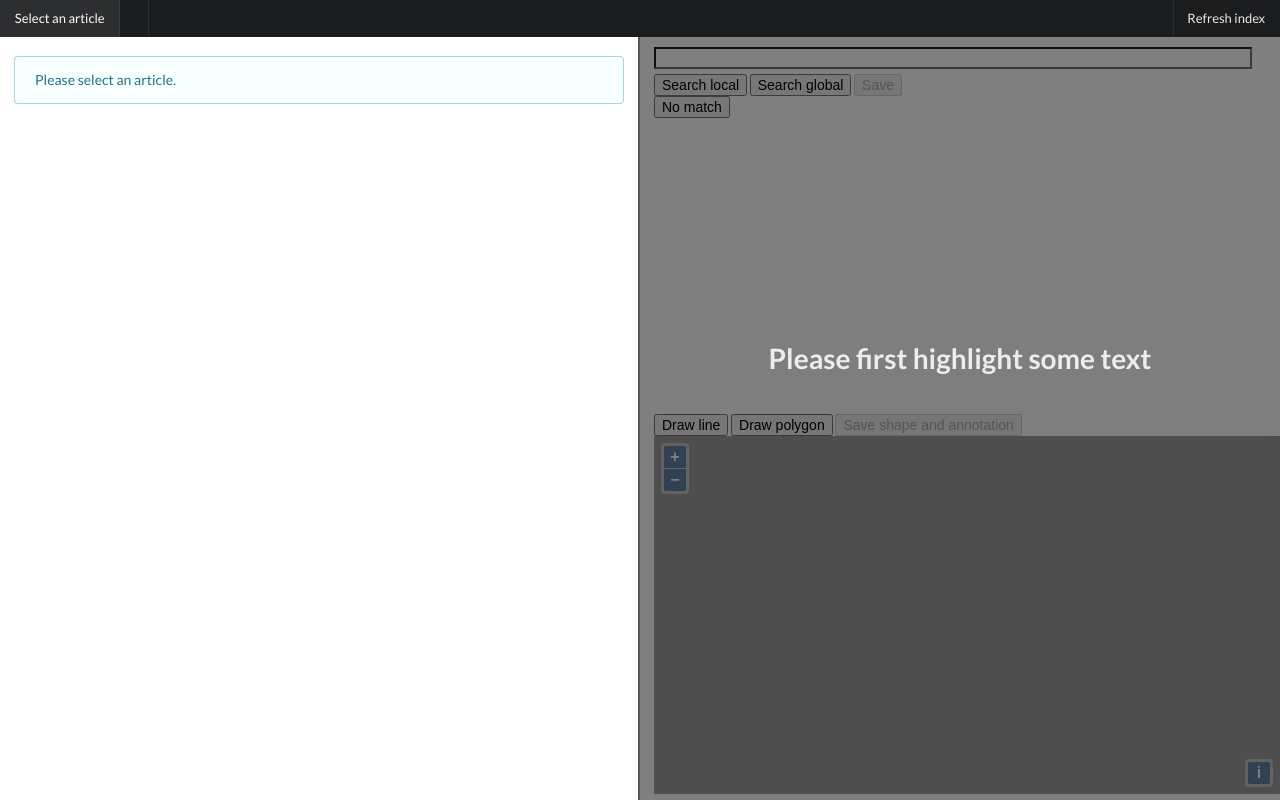
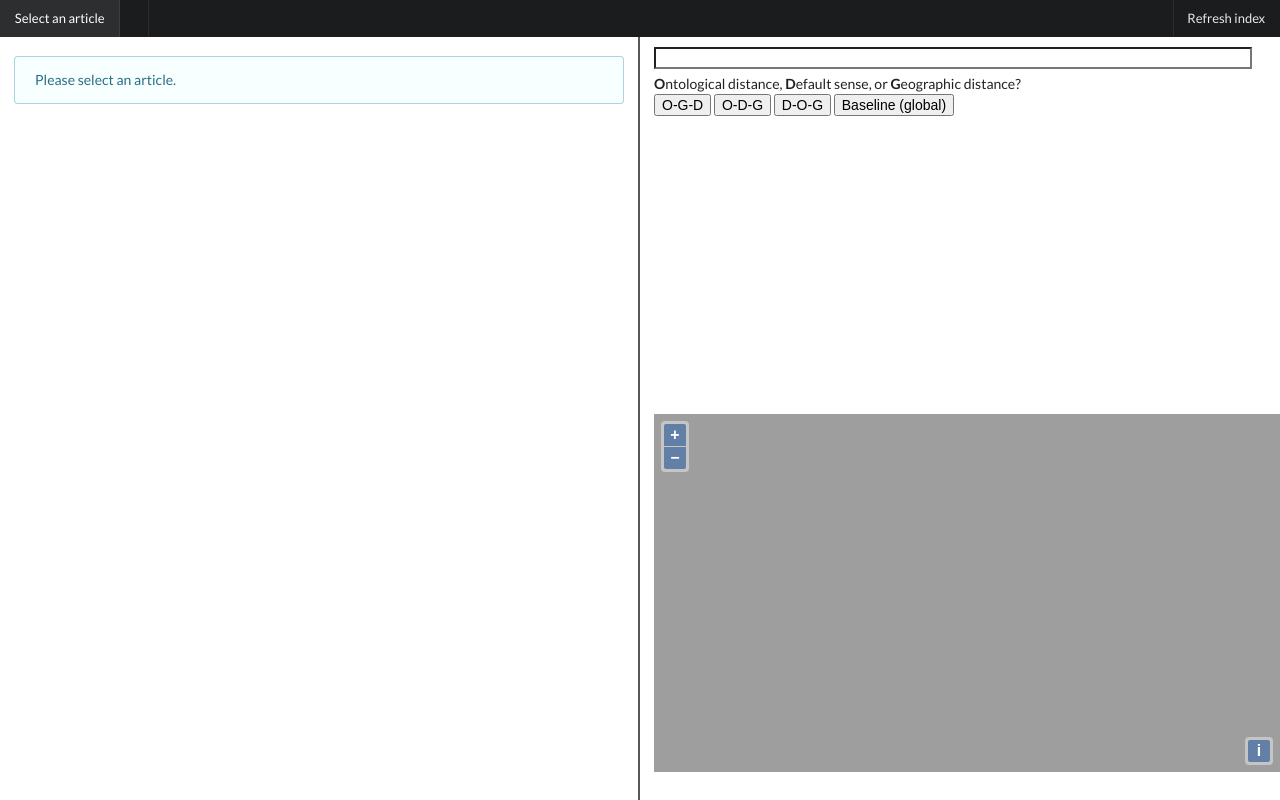
Before and after one commit to wafield/annotator, a Django app: page /evaluation/ in a window 1280 px wide. Run offline with Django 3.2, Linux system fonts and the light colour scheme; tables that the repository leaves empty hold one stand-in row (values such as "Sample post"); some libraries are stand-ins or nearby versions.

Commit message:
compare sorting strategies

```diff
--- a/annotator/views.py
+++ b/annotator/views.py
@@ -34,6 +34,8 @@ def update_index(request):
 
     for an in anno:
         doc = an.source
+        if not doc:
+            continue
         if doc.id not in segmented_docs: # identical behavior with get_doc
             segmented_docs[doc.id] = getTokens('<p>' + '</p><p>'.join(doc.get_sentences_annotated()) + '</p>')
         text = ''.join(segmented_docs[doc.id][an.start:an.end + 1])
--- a/static/js/main.js
+++ b/static/js/main.js
@@ -109,11 +109,19 @@ $(document).ready(function() {
         var id = this.getAttribute('data-id');
         loadDocument(id);
     });
-    $('body').on('click', '#search_nominatim', function(e) {
+    $('body').on('click', '.searchandrank', function(e) {
         e.preventDefault();
+		window.strategy = this.getAttribute('data-method');
+		window.ajaxRemaining = 2;
+		$('#search_results').html('Searching ...');
         var searchtext = $('#search_text').val();
-		searchLocal(searchtext);
-
+		searchInPrevious(searchtext);
+		searchLocal(searchtext, function() {
+			window.ajaxRemaining --;
+			if (window.ajaxRemaining <= 0) {
+				searchCallback();
+			}
+		});
     }).on('click', '#search_global', function(e) {
         e.preventDefault();
 		var text = $('#search_text').val();
@@ -198,7 +206,13 @@ $(document).ready(function() {
 
     $('body').on('click', '.place.item', function() {
         var place_id = this.getAttribute('data-place-id');
-        var geotext = window.searchResults[place_id].geotext;
+		var geotext = '';
+		for (var i = 0; i < window.searchResults.length; i ++) {
+			if (window.searchResults[i].place_id == place_id) {
+				geotext = window.searchResults[i].geotext;
+				break;
+			}
+		}
         showDetail(geotext);
         window.newHighlight.place_id = place_id;
         delete window.newHighlight.custom_place_id;
@@ -234,32 +248,8 @@ $(document).ready(function() {
 		window.newHighlight.rank = $(this).parent().children('.item').index($(this)) + 1;
 		window.newHighlight.rule = 'previous_anno';
 	});
-    $('body').on('click', '#no_match', function(e) {
-		e.preventDefault();
-		if (Object.keys(window.newHighlight).length == 0) {
-			alert('Error. Did you highlight any text?');
-		}
-		var data = {
-			'text': $('#search_text').val(),
-			'start': window.newHighlight.start,
-			'end': window.newHighlight.end,
-			'context_id': window.newHighlight.context_id,
 
-			'rank': 0
-		};
-		$.ajax({
-			url: window.urlPrefix + 'new_annotation',
-			data: data,
-			type: 'post',
-			success: function() {
-				$('#search_text').val('');
-				reloadHighlights(window.newHighlight.context_id);
-				$('#save_annotation').attr('disabled', 'true');
-				$('#annotation_overlay').show();
-				$('#previous_annotations,#local_results,#global_results').html('');
-			}
-		});
-	}).on('click', '#save_annotation', function(e) {
+	$('body').on('click', '#save_annotation', function(e) {
         e.preventDefault();
         if (Object.keys(window.newHighlight).length == 0) {
             alert('Error. Did you highlight any text?');
@@ -294,106 +284,9 @@ $(document).ready(function() {
     });
 });
 
-function getRecommendation(text) {
-
-	var previousAnnotation = false;
-
-	$('#previous_annotations').html('<b>Searching previous annotations</b>');
-	$('#local_results').html('');
-	$('#global_results').html('');
-	window.searchResults = {};
-	$.ajax({
-		url: window.urlPrefix + 'search_annotation',
-		data: {text: text.trim()},
-		success: function(xhr) {
-			window.matchedAnnotations = {};
-			$('#previous_annotations').html(xhr.html);
-			previousAnnotation = (xhr.matches.length != 0);
-			if (previousAnnotation) {
-				for (var i = 0; i < xhr.matches.length; i++) {
-					var match = xhr.matches[i];
-					window.matchedAnnotations[match.place_id] = match;
-				}
-			}
-		}
-	}).done(function() {
-		if (previousAnnotation) return;
-		searchLocal(text, function() {
-			if (Object.keys(window.searchResults).length != 0) {
-				return;
-			}
-			searchGlobal(text);
-		});
-	});
-}
-
-function searchGlobal(searchtext) {
-	$('#global_results').html('<b>Searching globally...</b>');
-	searchtext = searchtext.trim().replace(' ', '+');
-	$.ajax({
-		url: '//nominatim.openstreetmap.org/search.php',
-		data: 'q=' + searchtext + '&format=json&countrycodes=us&polygon_text=1&addressdetails=1',
-		success: function (xhr) {
-			showGlobalResults(xhr);
-		}
-	});
-}
-
-function searchLocal(searchtext, finalCallback) {
-	searchtext = searchtext.trim().replace(' ', '+');
-	var results = [];
-	$('#local_results').html('<b>Searching locally...</b>');
-	$.ajax({
-		url: '//gir.ist.psu.edu/nominatim/search.php',
-		data: 'q=' + searchtext + '&format=json&addressdetails=1&polygon_text=1',
-		success: function(xhr) {
-			if (xhr.length == 0) {
-				showLocalResults(results);
-				if (typeof finalCallback == 'function') {
-					finalCallback();
-				}
-				return;
-			}
-			results = results.concat(xhr);
-			var newquery = 'q=' + searchtext + '&format=json&addressdetails=1&polygon_text=1&exclude_place_ids=';
-			for (var i = 0; i < results.length; i++) {
-				newquery  += results[i].place_id + ',';
-			}
-			$.ajax({
-				url: '//gir.ist.psu.edu/nominatim/search.php',
-				data: newquery,
-				success: function(xhr) {
-					if (xhr.length == 0) {
-						showLocalResults(results);
-						if (typeof finalCallback == 'function') {
-							finalCallback();
-						}
-						return;
-					}
-					results = results.concat(xhr);
-					var newnewquery = 'q=' + searchtext + '&format=json&addressdetails=1&polygon_text=1&exclude_place_ids=';
-					for (var i = 0; i < results.length;i ++) {
-						newnewquery  += results[i].place_id + ',';
-					}
-					$.ajax({
-						url: '//gir.ist.psu.edu/nominatim/search.php',
-						data: newnewquery,
-						success: function(xhr) {
-							results = results.concat(xhr);
-							showLocalResults(results);
-							if (typeof finalCallback == 'function') {
-								finalCallback();
-							}
-						}
-					});
-				}
-			});
-		}
-	});
-}
-
-function showLocalResults(results) {
-	if (results.length > 0) {
+function searchCallback() {
+	// window.matchedAnnotations and window.searchResults should be ready
+	if (window.searchResults.length > 0) {
 		// find previous annotation and update window.currentFocus
 		var currentLatest = {end: -1};
 		var againstTarget = ' (calculated against <b>State College Borough</b>)';
@@ -424,92 +317,200 @@ function showLocalResults(results) {
 					var format = new ol.format.WKT();
 					var feature = format.readFeature(currentLatest.shape);
 					window.overallCentroid = ol.extent.getCenter(feature.getGeometry().getExtent());
-					presentLocalResults(results, againstTarget);
+					rankAndPresentResults(againstTarget);
 				}
 
 			});
 		} else {
-			presentLocalResults(results, againstTarget);
+			rankAndPresentResults(againstTarget);
 		}
 	} else {
-		$('#local_results').html('<b>No local results.</b>');
+		$('#search_results').html('<b>No results found.</b>');
 	}
 }
 
-function presentLocalResults(results, againstTarget) {
+
+function searchInPrevious(text) {
+	window.matchedAnnotations = {};
+	return $.ajax({
+		url: window.urlPrefix + 'search_annotation',
+		data: {text: text.trim()},
+		success: function(xhr) {
+			for (var i = 0; i < xhr.matches.length; i++) {
+				var match = xhr.matches[i];
+				window.matchedAnnotations[match.place_id] = match;
+			}
+			window.ajaxRemaining --;
+			if (window.ajaxRemaining <= 0) {
+				searchCallback();
+			}
+		}
+	});
+}
+
+function searchLocal(searchtext, finalCallback) {
+	searchtext = searchtext.trim().replace(' ', '+');
+	window.searchResults = [];
+	return $.ajax({
+		url: '//gir.ist.psu.edu/nominatim/search.php',
+		data: 'q=' + searchtext + '&format=json&addressdetails=1&polygon_text=1',
+		success: function(xhr) {
+			if (xhr.length == 0) {
+				if (typeof finalCallback == 'function') {
+					finalCallback();
+				}
+				return;
+			}
+			window.searchResults = window.searchResults.concat(xhr);
+			var newquery = 'q=' + searchtext + '&format=json&addressdetails=1&polygon_text=1&exclude_place_ids=';
+			for (var i = 0; i < window.searchResults.length; i++) {
+				newquery  += window.searchResults[i].place_id + ',';
+			}
+			$.ajax({
+				url: '//gir.ist.psu.edu/nominatim/search.php',
+				data: newquery,
+				success: function(xhr) {
+					if (xhr.length == 0) {
+						if (typeof finalCallback == 'function') {
+							finalCallback();
+						}
+						return;
+					}
+					window.searchResults = window.searchResults.concat(xhr);
+					var newnewquery = 'q=' + searchtext + '&format=json&addressdetails=1&polygon_text=1&exclude_place_ids=';
+					for (var i = 0; i < window.searchResults.length;i ++) {
+						newnewquery  += window.searchResults[i].place_id + ',';
+					}
+					$.ajax({
+						url: '//gir.ist.psu.edu/nominatim/search.php',
+						data: newnewquery,
+						success: function(xhr) {
+							window.searchResults = window.searchResults.concat(xhr);
+							if (typeof finalCallback == 'function') {
+								finalCallback();
+							}
+						}
+					});
+				}
+			});
+		}
+	});
+}
+
+function searchGlobal(searchtext) {
+	searchtext = searchtext.trim().replace(' ', '+');
+	window.searchResults = [];
+	$.ajax({
+		url: '//nominatim.openstreetmap.org/search.php',
+		data: 'q=' + searchtext + '&format=json&countrycodes=us&polygon_text=1&addressdetails=1',
+		success: function (xhr) {
+			window.searchResults = xhr;
+			showGlobalResults();
+		}
+	});
+}
+
+
+function rankAndPresentResults(againstTarget) {
 	var wgs84Sphere = new ol.Sphere(6378137);
-	var alternativeSort =  (window.sortBy == 'ontology' ? 'distance' : 'ontology');
-	var html = '<b>Local results:</b>' + againstTarget +
-		'<a class="sort_by" data-sort="' + alternativeSort + '">by ' + alternativeSort + '</a>' +
-		'<div class="ui celled list">';
-	for (var i = 0; i < results.length; i ++) {
-		results[i].distance = wgs84Sphere.haversineDistance(window.overallCentroid, [
-			results[i].lon,
-			results[i].lat
+	var i;
+
+	// update searchresult info
+	for (i = 0; i < window.searchResults.length; i ++) {
+		var result = window.searchResults[i];
+
+		// calculate geographic distance
+		result.distance = wgs84Sphere.haversineDistance(window.overallCentroid, [
+			result.lon,
+			result.lat
 		]);
-		results[i].ont_distance = getOntologyDistance(results[i].address);
-		window.searchResults[results[i].place_id] = results[i];
+
+		// calculate ontological distance
+		result.ont_distance = getOntologyDistance(result.address);
+
+		// calculate frequency (if any)
+		result.freq = 0;
+		if (result.place_id in window.matchedAnnotations) {
+			result.freq = window.matchedAnnotations[result.place_id].freq;
+		}
 	}
-	results.sort(function(a, b) {
-		if (window.sortBy == 'ontology') {
-			// sort by ontology
+
+	if (window.strategy == 'ogd') {
+		window.searchResults.sort(function(a, b) {
 			if (a.ont_distance.code < b.ont_distance.code) {
 				return 1;
 			}
 			if (a.ont_distance.code > b.ont_distance.code) {
 				return -1;
 			}
-			return (a.importance < b.importance) ? 1 : ((b.importance < a.importance) ? -1 : 0);
-		} else {
-			// sort by distance
 			return (a.distance > b.distance) ? 1 : ((b.distance > a.distance) ? -1 : 0);
-		}
-	});
-
-	for (var i = 0; i < results.length; i ++) {
-		var shortname = results[i].display_name.replace(/, United States of America$/, '');
-		var distance = results[i].distance / 1609.34;
-		distance = distance.toPrecision(3);
-		html += '<a class="place item" data-place-id="' + results[i].place_id + '">' +
-			(results[i].icon ? '<img class="ui avatar image" src="' + results[i].icon + '">' : '') +
-			(window.sortBy == 'ontology' ? ('<span class="ui grey circular label">' + results[i].ont_distance.text + '</span>') : '') +
-			(window.sortBy == 'distance' ? ('<span class="ui label">' + distance + ' mi</span>') : '') +
-			shortname + ' (' +
-			results[i].importance + ')</a>';
-	}
-	html += '</div>';
-	$('#local_results').html(html);
-}
-
-function showGlobalResults(results) {
-	if (results.length > 0) {
-		var html = '<b>Global results:</b><div class="ui celled list">';
-		for (var i =0; i < results.length; i ++) {
-			results[i].ont_distance = getOntologyDistance(results[i].address);
-			window.searchResults[results[i].place_id] = results[i];
-		}
-		results.sort(function(a, b) {
-			if (b.importance > a.importance) {
+		});
+	} else if (window.strategy == 'odg') {
+		window.searchResults.sort(function(a, b) {
+			if (a.ont_distance.code < b.ont_distance.code) {
 				return 1;
 			}
-			if (b.importance < a.importance) {
+			if (a.ont_distance.code > b.ont_distance.code) {
+				return -1;
+			}
+			return (a.freq < b.freq) ? 1 : ((b.freq < a.freq) ? -1 : 0);
+		});
+	} else {
+		window.searchResults.sort(function(a, b) {
+			if (a.freq < b.freq) {
+				return 1;
+			}
+			if (a.freq > b.freq) {
 				return -1;
 			}
 			return (a.ont_distance.code < b.ont_distance.code) ? 1 : ((b.ont_distance.code < a.ont_distance.code) ? -1 : 0);
 		});
-		for (var i =0; i < results.length; i ++) {
-			var result = results[i];
+	}
+
+	var html = againstTarget + '<div class="ui celled list">';
+	for (i = 0; i < window.searchResults.length; i ++) {
+		var shortname = window.searchResults[i].display_name.replace(/, United States of America$/, '');
+		if (window.searchResults[i].ont_distance.code >= 1 && window.currentFocus.state) {
+			shortname = shortname.replace(window.currentFocus.state + ', ', '');
+		}
+		if (window.searchResults[i].ont_distance.code >= 2 && window.currentFocus.county) {
+			shortname = shortname.replace(window.currentFocus.county + ', ', '');
+		}
+
+		var distance = window.searchResults[i].distance / 1609.34;
+		distance = distance.toPrecision(3);
+		html += '<a class="place item" data-place-id="' + window.searchResults[i].place_id + '">' +
+			'<span class="ui grey circular label">' + window.searchResults[i].ont_distance.text + '</span>' +
+			'<span class="ui label">' + distance + ' mi</span>' +
+			shortname +
+			(window.searchResults[i].freq > 0 ? ' (' + window.searchResults[i].freq + ')' : '' )
+			+ '</a>';
+	}
+	html += '</div>';
+	$('#search_results').html(html);
+}
+
+function showGlobalResults() {
+	if (window.searchResults.length > 0) {
+		var html = '<div class="ui celled list">';
+		window.searchResults.sort(function(a, b) {
+			if (b.importance >= a.importance) {
+				return 1;
+			}
+			return -1;
+		});
+		for (var i =0; i < window.searchResults.length; i ++) {
+			var result = window.searchResults[i];
 			var shortname = result.display_name.replace(/, United States of America$/, '');
 			html += '<a class="place item" data-place-id="' + result.place_id + '">' +
 				(result.icon ? '<img class="ui avatar image" src="' + result.icon + '">' : '') +
-				'<span class="ui grey circular label">' + result.ont_distance.text + '</span>' +
 				shortname +
-				' (' + result.importance + ')</a>';
+				' (' + result.importance.toPrecision(3) + ')</a>';
 		}
 		html += '</div>';
-		$('#global_results').html(html);
+		$('#search_results').html(html);
 	} else {
-		$('#global_results').html('<b>No global results.</b>');
+		$('#search_results').html('<b>No global results.</b>');
 	}
 
 }
@@ -572,7 +573,7 @@ function initAnnotationControls() {
                 for (var i = 0; i < highlights.length; i++) {
                     text += highlights[i].textContent;
                 }
-				getRecommendation(text);
+				//getRecommendation(text);
                 window.newHighlight.text = text;
                 window.newHighlight.context_id = $('#doc_content').attr('data-article-id');
                 $('#search_text').val(window.newHighlight.text);
@@ -596,12 +597,7 @@ function initAnnotationControls() {
             showDetail(highlightData['shape']);
         }
     });
-    $('#search_text').keypress(function (e) {
-        if (e.which == 13) {
-            $('#search_nominatim').trigger('click');
-            return false;
-        }
-    });
+
 
 }
 function reloadHighlights(context_id) {
--- a/templates/index.html
+++ b/templates/index.html
@@ -190,30 +190,22 @@
 			<div id="article_metadata" class="ui info message">Please select an article.</div>
 			<div class="noselect" id="doc_content">
 			</div>
-			<div id="activities" style="display:none">
-			</div>
 		</div>
 		<div id="right_panel">
-			<div id="annotation_overlay" class="noselect">Please first highlight some text</div>
 			<div id="searcher_overlay" class="noselect">Double click on the map to finish drawing</div>
 			<div id="search_area">
 				<input id="search_text" type="text" size="14" placeholder="">
-				<button id="search_nominatim">Search local</button>
-				<button id="search_global">Search global</button>
-				<button id="save_annotation" disabled>Save</button>
+				<div><b>O</b>ntological distance, <b>D</b>efault sense, or <b>G</b>eographic distance?</div>
+				<button class="searchandrank" data-method="ogd">O-G-D</button>
+				<button class="searchandrank" data-method="odg">O-D-G</button>
+				<button class="searchandrank" data-method="dog">D-O-G</button>
+				<button id="search_global">Baseline (global)</button>
 				<div id="search_results">
-					<div id="previous_annotations"></div>
-					<div id="local_results"></div>
-					<div id="global_results"></div>
-					<button id="no_match">No match</button>
+
 				</div>
 			</div>
 			<div id="map_area">
-				<div id="map_toolbar">
-					<button id="draw_line">Draw line</button>
-					<button id="draw_polygon">Draw polygon</button>
-					<button id="save_shape" disabled>Save shape and annotation</button>
-				</div>
+
 				<div id="map"></div>
 			</div>
 		</div>
```
